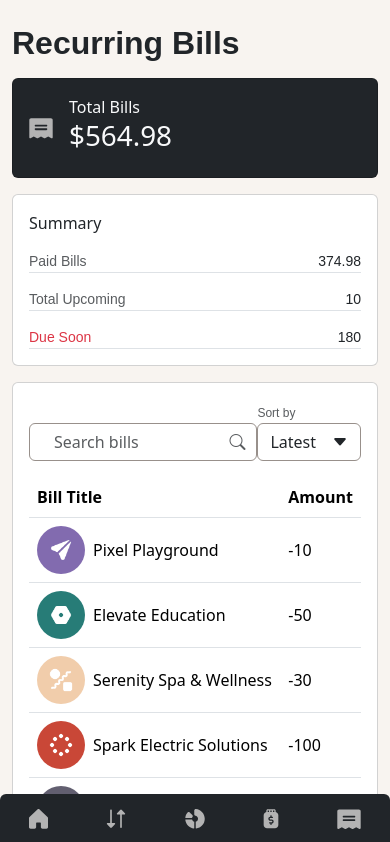
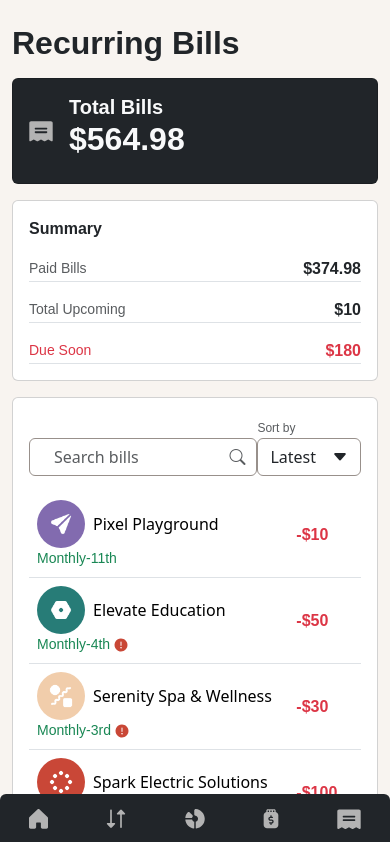
Before and after one commit to abdalsimam1-sketch/personal-finance-app, a React (Vite) app: page /bills in a window 390 px wide. Shown: the top 842 px of the page. Built offline with nearby package versions, Linux system fonts and the light colour scheme.

Commit message:
add : status icons and mobile styles

```diff
--- a/src/pages/RecurringBills.jsx
+++ b/src/pages/RecurringBills.jsx
@@ -6,6 +6,9 @@ import data from "../data/data.json";
 import { FormatDate } from "../HelperFunctions/DateFormat";
 import { CheckIfPaid } from "../HelperFunctions/CurrentDate";
 import { suffix } from "../HelperFunctions/CurrentDate";
+import paidIcon from "../assets/images/icon-bill-paid.svg";
+import dueIcon from "../assets/images/icon-bill-due.svg";
+
 export const RecurringBills = () => {
   const recurringBills = data.transactions.filter(
     (item) => item.recurring === true,
@@ -46,26 +49,26 @@ export const RecurringBills = () => {
                 alt="bills icon"
                 style={{ width: "1.5rem" }}
               />
-              <div className="">
-                <span>Total Bills</span> <h1>${totalBills}</h1>
+              <div>
+                <span className="text-preset-2">Total Bills</span>{" "}
+                <h1 className="text-preset-1">${totalBills}</h1>
               </div>
             </div>
           </div>
           <div className="card p-3 w-100 d-flex flex-column gap-3">
-            <span>Summary</span>
+            <span className="text-preset-3">Summary</span>
             <div className="d-flex justify-content-between align-items-center text-preset-4 border-bottom">
-              <span className="text-muted">Paid Bills</span>
-              <span>{totalPaid}</span>
+              <span className="text-muted text-preset-4">Paid Bills</span>
+              <span className="text-preset-3">${totalPaid}</span>
             </div>
             <div className="d-flex justify-content-between align-items-center text-preset-4 border-bottom">
+              <span className="text-muted">Total Upcoming</span>
+              <span className="text-preset-3">${totalUpComing}</span>
+            </div>
+            <div className="d-flex justify-content-between align-items-center text-preset-4 border-bottom text-danger">
               {" "}
-              <span className="text-muted">Total Upcoming</span>
-              <span>{totalUpComing}</span>
-            </div>
-            <div className="d-flex justify-content-between align-items-center text-preset-4 border-bottom">
-              {" "}
-              <span className="text-danger">Due Soon</span>
-              <span>{totalDue}</span>
+              <span>Due Soon</span>
+              <span className="text-preset-3">${totalDue}</span>
             </div>
           </div>
         </section>
@@ -85,26 +88,54 @@ export const RecurringBills = () => {
               <table className="table">
                 <thead>
                   <tr className="text-muted">
-                    <th>Bill Title</th>
+                    <th className="d-none d-md-table-cell">Bill Title</th>
                     <th className="d-none d-md-table-cell">Due Date</th>
-                    <th>Amount</th>
+                    <th className="d-none d-md-table-cell">Amount</th>
                   </tr>
                 </thead>
-                <tbody className="">
-                  {recurringBills.map((item) => (
+                <tbody>
+                  {billsStatus.map((item) => (
                     <tr key={item.amount} className="align-middle">
-                      <td className="d-flex align-items-center gap-2">
+                      <td className="d-flex flex-column">
+                        <span className="d-flex align-items-center gap-2">
                           <img
                             src={item.avatar}
                             alt={item.name + " avatar"}
                             style={{ width: "3rem", borderRadius: "50%" }}
                           />
                           {item.name}
+                        </span>
+                        <span className="d-md-none text-success text-preset-4">
+                          Monthly-{new Date(item.date).getDate()}
+                          {suffix(new Date(item.date).getDate())}
+                          {item.status === "paid" ? (
+                            <img src={paidIcon} alt="" className="ps-2" />
+                          ) : item.status === "soon" ? (
+                            <img src={dueIcon} alt="" className="ps-1" />
+                          ) : (
+                            item.status === "upcoming"
+                          )}
+                        </span>
                       </td>
                       <td className="d-none d-md-table-cell">
-                        {FormatDate(item.date)}
+                        <span className=" text-success text-preset-4">
+                          Monthly-{new Date(item.date).getDate()}
+                          {suffix(new Date(item.date).getDate())}
+                          {item.status === "paid" ? (
+                            <img src={paidIcon} alt="" className="ps-2" />
+                          ) : item.status === "soon" ? (
+                            <img src={dueIcon} alt="" className="ps-1" />
+                          ) : (
+                            item.status === "upcoming"
+                          )}
+                        </span>
                       </td>
-                      <td>{item.amount}</td>
+                      <td
+                        className={`${item.amount < 0 ? "text-danger" : ""} text-preset-3`}
+                      >
+                        {item.amount < 0 ? <span>-</span> : <span>+</span>}$
+                        {Math.abs(item.amount)}
+                      </td>
                     </tr>
                   ))}
                 </tbody>
```
Lines whose indentation alone changed are shown as unchanged.
